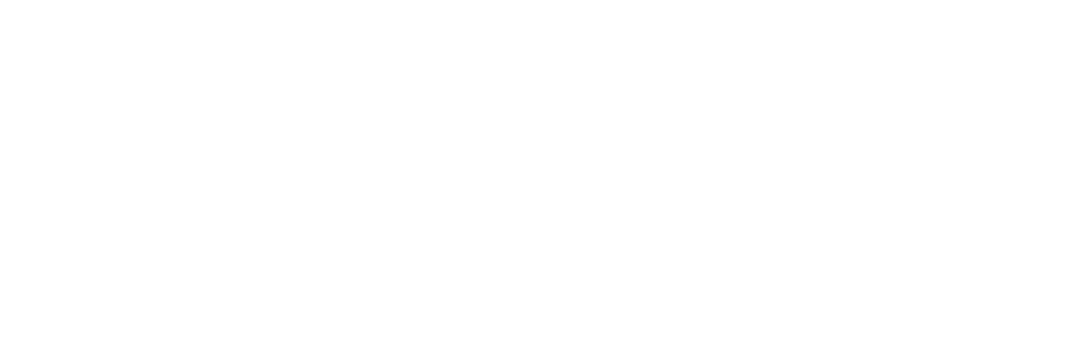
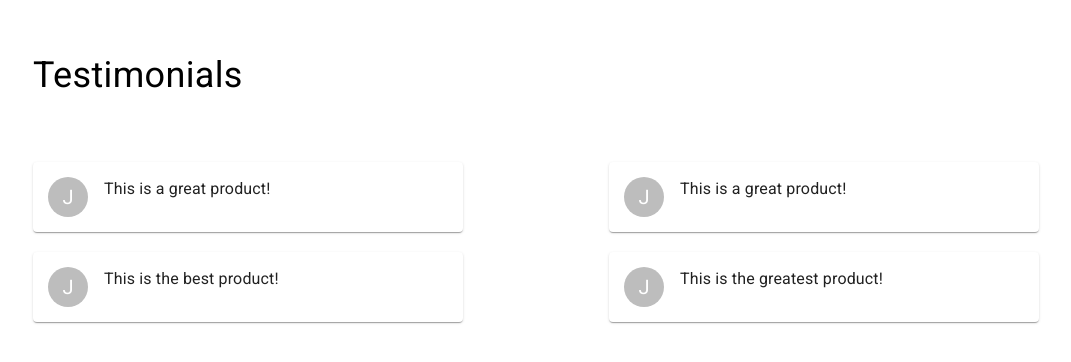
Before and after one commit to isaiahb/landing-page-generator, a React (Vite) app in the folder website/: page / in a window 1280 px wide. Shown: the part 886-1248 px from the top of the page, without its empty margins (31-1102 px from the left). Before the commit the page ends 869 px from the top, so only its background shows below. Built offline with nearby package versions, Linux system fonts and the light colour scheme.

Commit message:
problem statement and testimonials wip

```diff
--- a/website/src/LandingPage.tsx
+++ b/website/src/LandingPage.tsx
@@ -1,88 +1,10 @@
 import { useEffect } from "react";
 import "./App.css";
-import { Box, Container, Typography, Button } from "@mui/material";
+import { Box } from "@mui/material";
 import Header from "./Header";
-
-function IntroPage(props: {
-  title: string;
-  description: string;
-  tagline: string;
-  actionButtonText: string;
-}) {
-  const { title, description, tagline: tagLine, actionButtonText } = props;
-  console.log("Intro page props: ", props);
-
-  return (
-    <Box
-      width={"100vw"}
-      minHeight="100vh"
-    >
-      <Container maxWidth="lg">
-        <Box
-          width="100%"
-          paddingTop={"150px"}
-          display="flex"
-          flexDirection={"column"}
-          alignItems="center"
-        >
-          <Typography fontWeight={700} fontSize={36} paddingTop="5px">
-            {tagLine}
-          </Typography>
-
-          {/* <Box paddingTop={"20px"} maxWidth={"500px"}> */}
-          <Typography maxWidth={600} paddingTop="10px" textAlign={"center"}>
-            {description}
-          </Typography>
-
-          <Box paddingTop={"50px"} paddingBottom={"50px"}>
-            {/* On click navigate to /signup-or-login */}
-            <Button
-              variant="contained"
-              color="primary"
-              size="large"
-              style={{ backgroundColor: "black", fontWeight: "600" }}
-              onClick={() => {
-                // window.location.href = "/signup-or-login";
-              }}
-            >
-              {actionButtonText}
-            </Button>
-          </Box>
-        </Box>
-      </Container>
-    </Box>
-  );
-}
-
-function ProblemStatementPage(props: {
-  problemStatement: string;
-  solutionStatment: string;
-  bgcolor?: string;
-}) {
-  const { problemStatement, solutionStatment } = props;
-
-  return (
-    <Box width={"100vw"} minHeight="100vh" bgcolor={props.bgcolor ?? "#F5F5F5"}>
-      <Container maxWidth="lg">
-        <Box
-          width="100%"
-          paddingTop={"150px"}
-          display="flex"
-          flexDirection={"column"}
-          // alignItems="center"
-        >
-          <Typography  fontSize={36} paddingTop="15px" textAlign={"left"}>
-            {problemStatement}
-          </Typography>
-
-          <Typography paddingTop="20px" textAlign={"left"}>
-            {solutionStatment}
-          </Typography>
-        </Box>
-      </Container>
-    </Box>
-  );
-}
+import { IntroPage } from "./sections/Intro";
+import { ProblemStatementPage } from "./sections/ProblemStatement";
+import { TestimonialsSection } from "./sections/Testimonials";
 
 function LandingPage(props: {
   title: string;
@@ -115,7 +37,10 @@ function LandingPage(props: {
   return (
     <Box>
       {/* Appbar */}
-      <Header pages={["Problem Statement", "Real Testimonials", "Contact Us"]} title={title} />
+      <Header
+        pages={["Problem Statement", "Real Testimonials", "Contact Us"]}
+        title={title}
+      />
 
       {/* Intro */}
       <IntroPage
@@ -133,6 +58,18 @@ function LandingPage(props: {
         />
       )}
 
+      {/* Real testimonials */}
+      <TestimonialsSection
+        testimonials={[
+          { user: "John Doe", message: "This is a great product!" },
+          { user: "Jane Doe", message: "This is a great product!" },
+          { user: "Josh Doe", message: "This is the best product!" },
+          { user: "Jake Doe", message: "This is the greatest product!" },
+        ]}
+      />
+
+      {/* Contact us */}
+
       {/* Image */}
     </Box>
   );
--- /dev/null
+++ b/website/src/sections/Intro.tsx
@@ -0,0 +1,54 @@
+import Box from "@mui/material/Box";
+import Typography from "@mui/material/Typography";
+import { Button, Container } from "@mui/material";
+
+export function IntroPage(props: {
+  title: string;
+  description: string;
+  tagline: string;
+  actionButtonText: string;
+}) {
+  const { title, description, tagline: tagLine, actionButtonText } = props;
+  console.log("Intro page props: ", props);
+
+  return (
+    <Box
+      width={"100vw"}
+      minHeight="100vh"
+    >
+      <Container maxWidth="lg">
+        <Box
+          width="100%"
+          paddingTop={"150px"}
+          display="flex"
+          flexDirection={"column"}
+          alignItems="center"
+        >
+          <Typography fontWeight={700} fontSize={36} paddingTop="5px">
+            {tagLine}
+          </Typography>
+
+          {/* <Box paddingTop={"20px"} maxWidth={"500px"}> */}
+          <Typography maxWidth={600} paddingTop="10px" textAlign={"center"}>
+            {description}
+          </Typography>
+
+          <Box paddingTop={"50px"} paddingBottom={"50px"}>
+            {/* On click navigate to /signup-or-login */}
+            <Button
+              variant="contained"
+              color="primary"
+              size="large"
+              style={{ backgroundColor: "black", fontWeight: "600" }}
+              onClick={() => {
+                // window.location.href = "/signup-or-login";
+              }}
+            >
+              {actionButtonText}
+            </Button>
+          </Box>
+        </Box>
+      </Container>
+    </Box>
+  );
+}
--- /dev/null
+++ b/website/src/sections/ProblemStatement.tsx
@@ -0,0 +1,31 @@
+import Typography from "@mui/material/Typography";
+import { Container, Box } from "@mui/material";
+
+export function ProblemStatementPage(props: {
+  problemStatement: string;
+  solutionStatment: string;
+  bgcolor?: string;
+}) {
+  const { problemStatement, solutionStatment } = props;
+
+  return (
+    <Box width={"100vw"} minHeight="80vh" bgcolor={props.bgcolor ?? "#F5F5F5"}>
+      <Container maxWidth="lg">
+        <Box
+          width="100%"
+          paddingTop={"150px"}
+          display="flex"
+          flexDirection={"column"}
+        >
+          <Typography  fontSize={36} paddingTop="15px" textAlign={"left"}>
+            {problemStatement}
+          </Typography>
+
+          <Typography paddingTop="20px" textAlign={"left"}>
+            {solutionStatment}
+          </Typography>
+        </Box>
+      </Container>
+    </Box>
+  );
+}
--- /dev/null
+++ b/website/src/sections/Testimonials.tsx
@@ -0,0 +1,57 @@
+import * as React from "react";
+// import { styled } from "@mui/material/styles";
+import Grid from "@mui/material/Grid";
+import Avatar from "@mui/material/Avatar";
+import Typography from "@mui/material/Typography";
+import { Container, Box, Paper } from "@mui/material";
+
+const message = `Truncation should be conditionally applicable on this long line of text
+ as this is a much longer line than what the container can support. `;
+
+function Testimonial(props: { user: string; message: string }) {
+  return (
+    <Grid container wrap="nowrap" spacing={2}>
+      <Grid item>
+        <Avatar>{props.user[0] ?? "A"}</Avatar>
+      </Grid>
+      <Grid item xs>
+        <Typography>{props.message}</Typography>
+      </Grid>
+    </Grid>
+  );
+}
+
+export function TestimonialsSection(props: {
+  testimonials: { user: string; message: string }[];
+  bgcolor?: string;
+}) {
+  return (
+    <Box width={"100vw"}  bgcolor={props.bgcolor ?? "#FFFFFF"}>
+      <Container maxWidth="lg">
+        <Box
+          width="100%"
+          paddingTop={"50px"}
+          display="flex"
+          flexDirection={"column"}
+        >
+          <Typography fontSize={36} paddingTop="15px" textAlign={"left"}>
+            Testimonials
+          </Typography>
+
+          <Grid container paddingTop="50px" paddingBottom={"50px"}>
+            {props.testimonials.map((testimonial) => (
+              <Grid item xs={12} md={6} paddingY="10px">
+                <Paper sx={{ padding: "15px", width: "400px" }}>
+                  <Testimonial
+                    user={testimonial.user}
+                    message={testimonial.message}
+                  />
+                </Paper>
+              </Grid>
+            ))}
+          </Grid>
+        </Box>
+      </Container>
+    </Box>
+  );
+}
```
Also changed, not shown: 1 other file (tests, documents, lock files or other folders).
